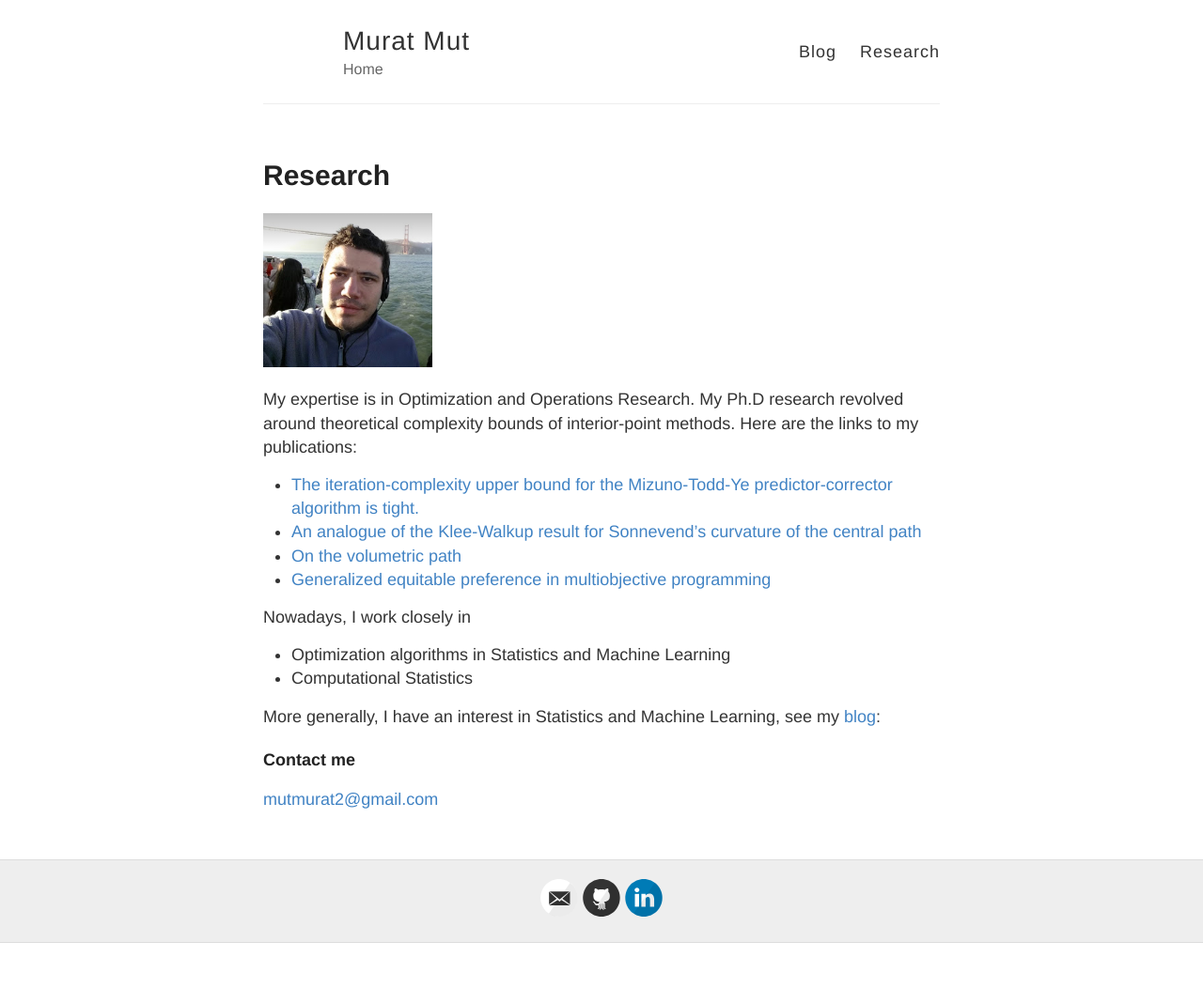
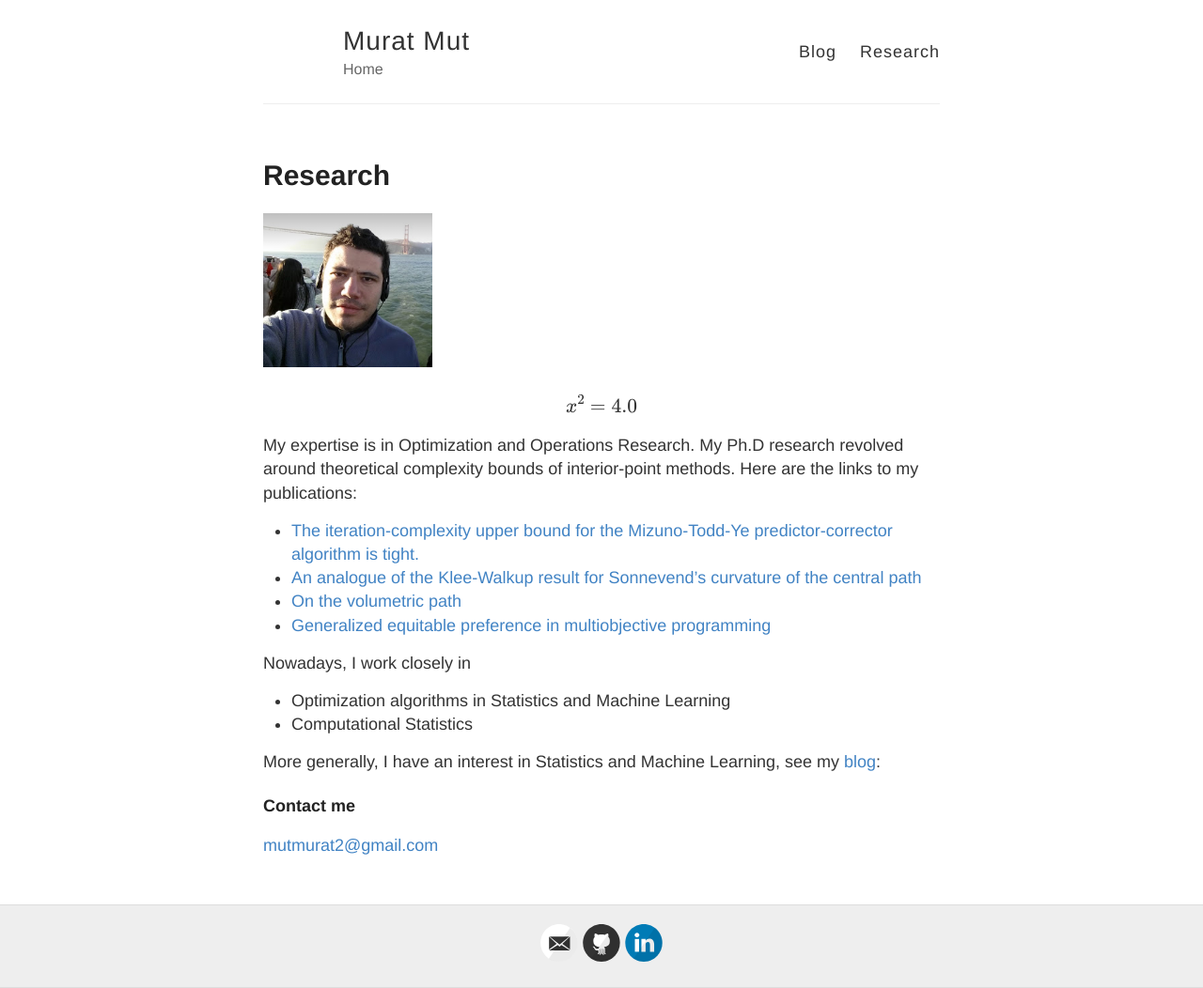
Before and after one commit to muratmut/muratmut.github.io, a Jekyll site: the page built from another.md, in a window 1280 px wide. Shown: the whole page at 94% size. Built offline with Jekyll 4.4.1, drawn with Linux system fonts in a browser that asks for light colours; formulas are drawn with MathJax 3; before the commit the page ends 1004 px from its top, so only the background shows below that.

Commit message:
Update another.md

```diff
--- a/another.md
+++ b/another.md
@@ -3,9 +3,11 @@
 title: Research
 permalink: /another/
 ---
+<script src="https://cdn.mathjax.org/mathjax/latest/MathJax.js?config=TeX-AMS-MML_HTMLorMML" type="text/javascript"></script>
 
 ![Test Image 1](https://muratmut.github.io/images/capture.png){:height="25%" width="25%"}
 
+$$x^2=4.0$$
 
 My expertise is in Optimization and Operations Research. My Ph.D research revolved around theoretical complexity bounds of interior-point methods. Here are the links to my  publications:
 
```
